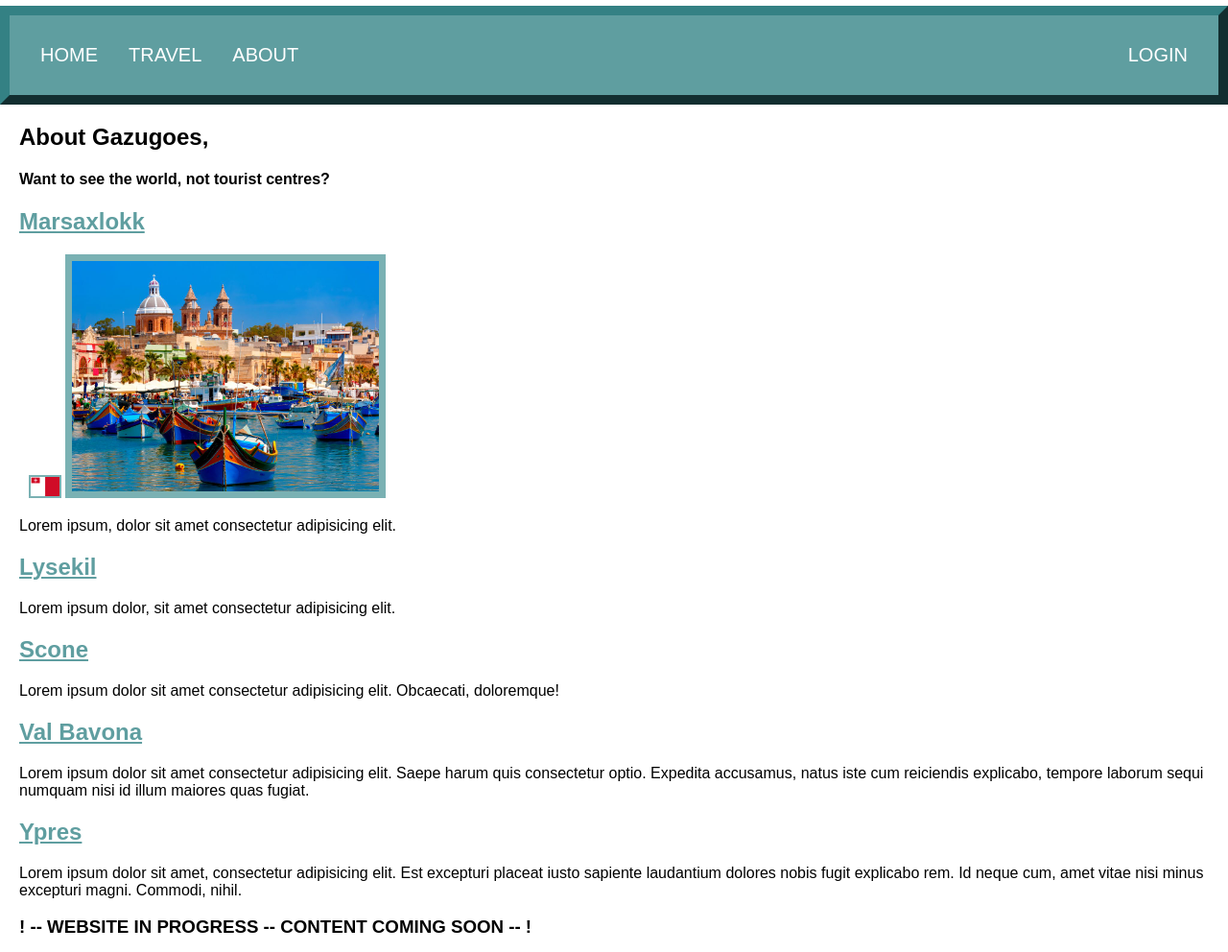
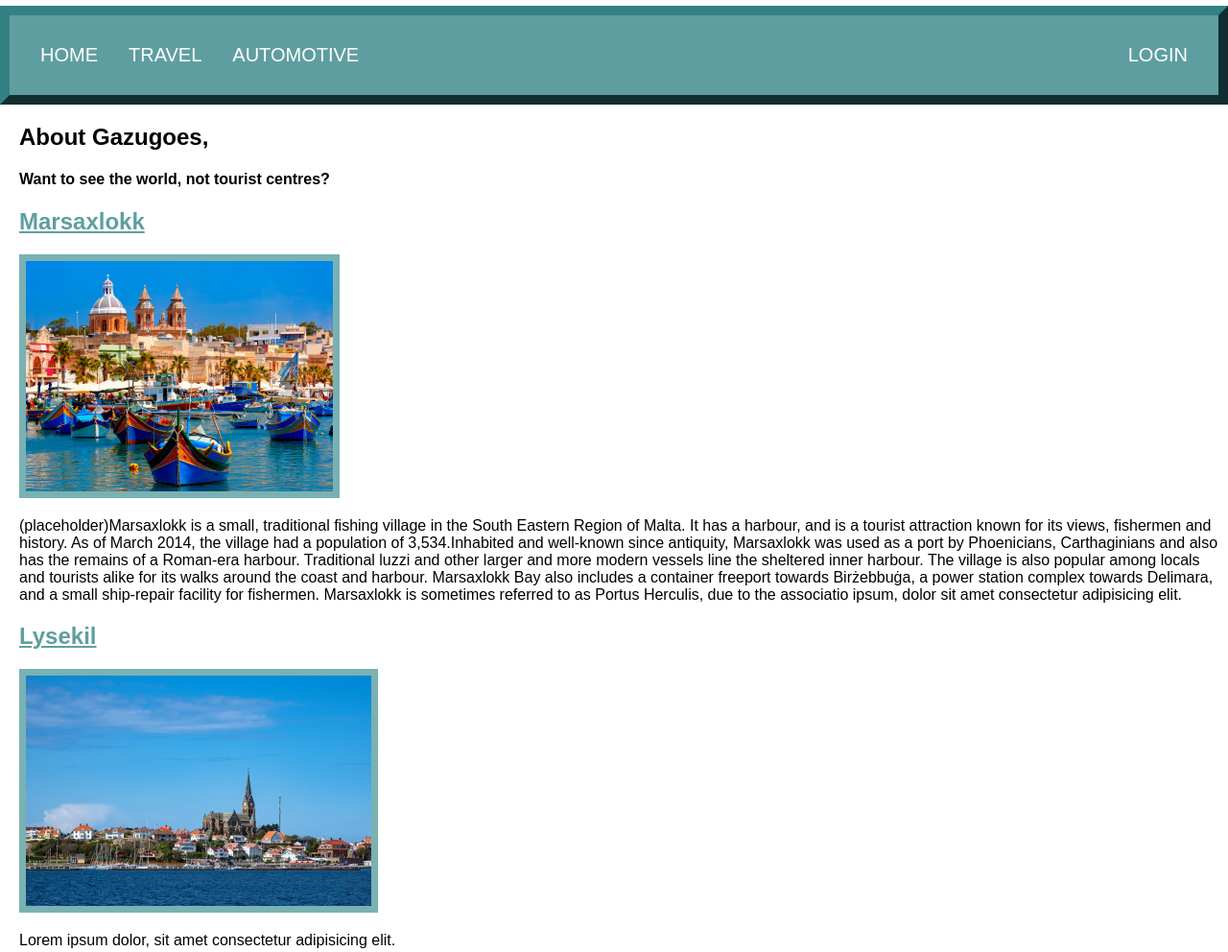
Before and after one commit to g-aza/CCYA_Project, a website: page public/index.html in a window 1280 px wide. Shown: the part 100-1092 px from the top of the page at 96% size. Drawn offline with Linux system fonts and the light colour scheme.

Commit message:
git commit

```diff
--- a/public/index.html
+++ b/public/index.html
@@ -4,27 +4,20 @@
         <meta charset="UTF-8">
         <meta http-equiv="X-UA-Compatible" content="IE=edge">
         <meta name="viewport" content="width=device-width, initial-scale=1.0">
-
         <link rel="stylesheet" href="style.css">
 </head>
 
 <body>
 
     <header class="header1">
-    <div class="head1" style="margin-bottom: 1px;font-size: 72px;font-style: italic;letter-spacing: -0.126em;font-weight: 800;line-height: 1;">
-    Gazuman Goes </div>
-    <div class="head2" style="font-size: 10px;letter-spacing: 0.431em;font-style: italic;font-weight: 600;padding-left: 4px;">
-        Scotlands Best Automotive Specialist Est. 2001
- </div>
+    <div class="head1" style="margin-bottom: 1px;font-size: 72px;font-style: italic;letter-spacing: -0.126em;font-weight: 800;line-height: 1;"> Gazuman Goes </div>
+    <div class="head2" style="font-size: 10px;letter-spacing: 0.431em;font-style: italic;font-weight: 600;padding-left: 4px;"> Scotlands Best Automotive Specialist Est. 2001 </div>
     </header>
-
 
     <nav class="menu">
         <a href="#home">HOME</a>
         <a href="#news">TRAVEL</a>
-        <a href="#notification">
-              ABOUT
-          </a>
+        <a href="#notification">AUTOMOTIVE</a>
         <div class="menu-log">
             <a href="#login">LOGIN</a>
         </div>
@@ -42,15 +35,22 @@
 
         <section>
         <div>
-           <container></container> <h2 class="pln">Marsaxlokk </h2> <img src="Alternate_flag_of_Malta.png" class="flag" style="height: 20px;margin-left: 10px;border-width: 2px;">
+            <h2 class="pln">Marsaxlokk </h2>
             <img src="marsaxxHD.jpg" `img` alt="Marsaxlokk bay" style="height: 240px;border-width: 7px">
-            <p>Lorem ipsum, dolor sit amet consectetur adipisicing elit.</p>
+            <!-- <img src="Alternate_flag_of_Malta.png" class="flag" style="height: 20px; width:  margin-left: 10px;border-width: 2px;"> </div> -->
+            <p>(placeholder)Marsaxlokk is a small, traditional fishing village in the South Eastern Region of Malta. It has a harbour, and is a tourist attraction known for its views, fishermen and history. As of March 2014, the village had a population of 3,534.Inhabited and well-known since antiquity, Marsaxlokk was used as a port by Phoenicians, Carthaginians and also has the remains of a Roman-era harbour.
+
+                Traditional luzzi and other larger and more modern vessels line the sheltered inner harbour. The village is also popular among locals and tourists alike for its walks around the coast and harbour. Marsaxlokk Bay also includes a container freeport towards Birżebbuġa, a power station complex towards Delimara, and a small ship-repair facility for fishermen.
+
+                Marsaxlokk is sometimes referred to as Portus Herculis, due to the associatio ipsum, dolor sit amet consectetur adipisicing elit.</p> </container>
         </div>
             <h2 class="pln">Lysekil</h2>
+            <img src="lysekil.jpg" `img` alt="Havets Hus" style="height: 240px; width: 300; border-width: 7px;">
             <p>Lorem ipsum dolor, sit amet consectetur adipisicing elit.</p>
 
             <h2 class="pln">Scone</h2>
-            <p>Lorem ipsum dolor sit amet consectetur adipisicing elit. Obcaecati, doloremque! </p>
+            <img src="scone.jpeg" `img` alt="Scone Turret" style="height:240px; border-width: 7px;">
+            <p>(placeholder)Old Scone was the historic capital of the Kingdom of Scotland. In the Middle Ages it was an important royal centre, used as a royal residence and as the crowning place of all Scottish Royals. The origins of a settlement of any kind at Scone are unknown, although thought to be early medieval. The origins could be pre-Roman, as there is much evidence of a well-established and sophisticated Iron Age people flourishing in this part of Scotland. Direct evidence however is lacking and so Scone's story is thought to begin in the wake of the Roman exit from Scottish history. Lorem ipsum dolor sit amet consectetur adipisicing elit. Obcaecati, doloremque! </p>
 
             <h2 class="pln">Val Bavona</h2>
             <p>Lorem ipsum dolor sit amet consectetur adipisicing elit. Saepe harum quis consectetur optio. Expedita accusamus, natus iste cum reiciendis explicabo, tempore laborum sequi numquam nisi id illum maiores quas fugiat.</p>
@@ -58,6 +58,13 @@
             <h2 class="pln">Ypres</h2>
             <p>Lorem ipsum dolor sit amet, consectetur adipisicing elit. Est excepturi placeat iusto sapiente laudantium dolores nobis fugit explicabo rem. Id neque cum, amet vitae nisi minus excepturi magni. Commodi, nihil.</p>
         </section>
+
+        <table>
+        <tbody>
+            <tr>test</tr>
+            <tr><td>testtd</td></tr>
+        </tbody>
+        </table>
 
 
 
```
Also changed, not shown: public/scone.jpeg (added).
